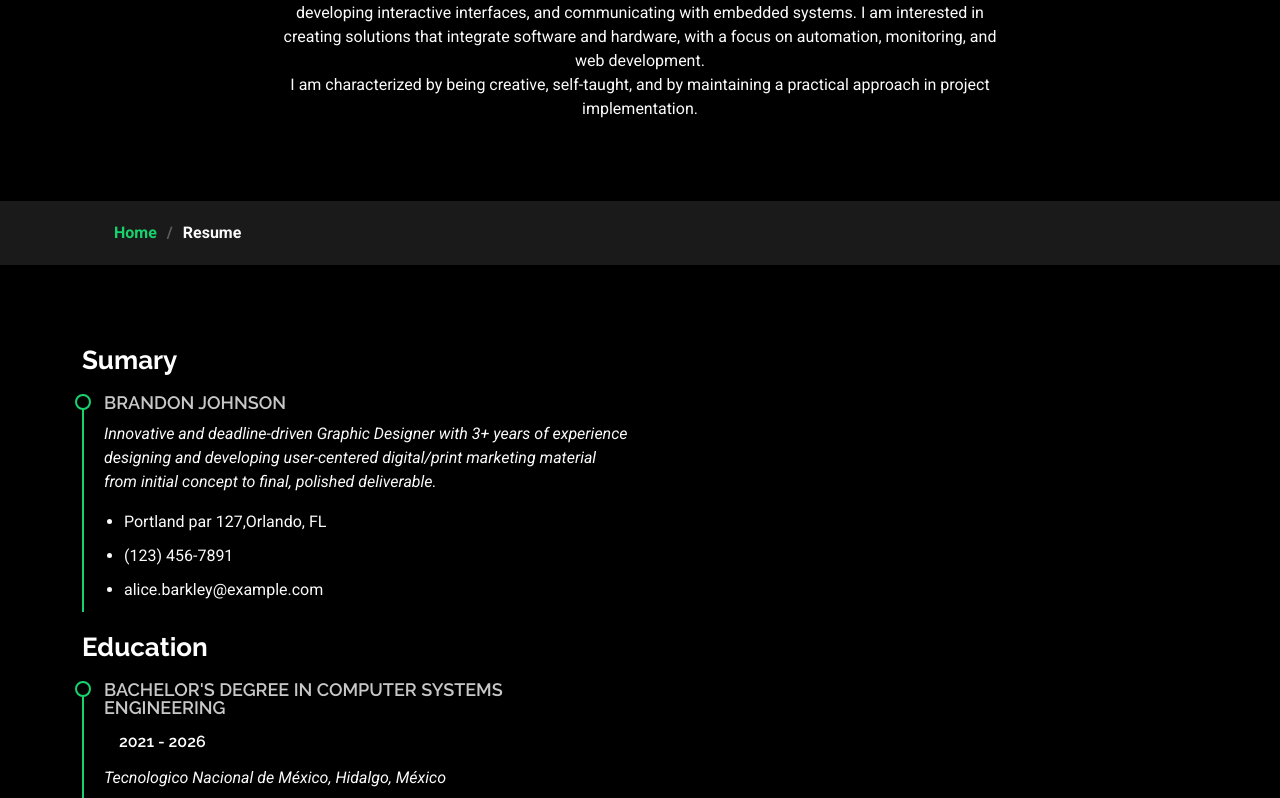
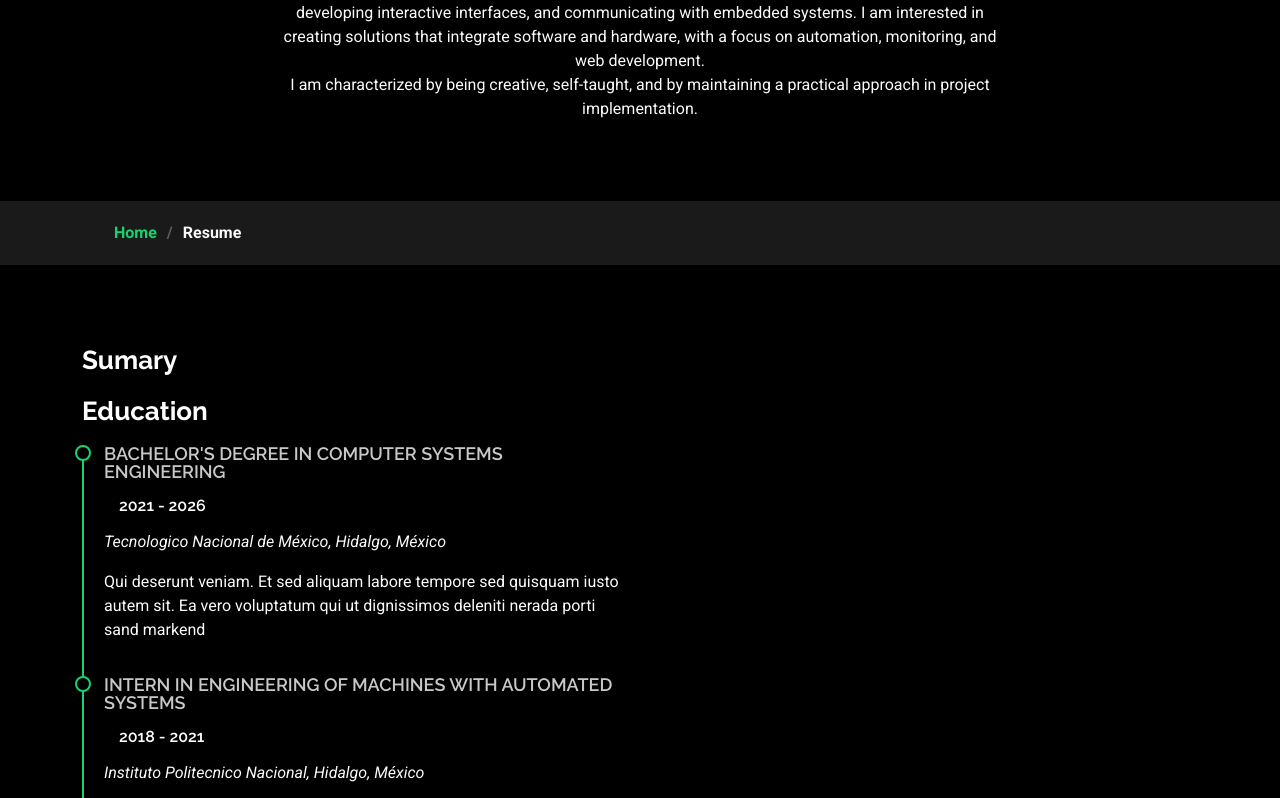
Before and after one commit to G11003/Portfolio, a plain HTML site: page resume.html in a window 1280 px wide. Shown: the part 238-1036 px from the top of the page. Drawn offline with Linux system fonts and the light colour scheme.

Commit message:
Update resume.html

```diff
--- a/resume.html
+++ b/resume.html
@@ -96,16 +96,6 @@ I am a Systems Engineer with experience in programming (Java, Python, JavaScript
           <div class="col-lg-6" data-aos="fade-up" data-aos-delay="100">
             <h3 class="resume-title">Sumary</h3>
 
-            <div class="resume-item pb-0">
-              <h4>Brandon Johnson</h4>
-              <p><em>Innovative and deadline-driven Graphic Designer with 3+ years of experience designing and developing user-centered digital/print marketing material from initial concept to final, polished deliverable.</em></p>
-              <ul>
-                <li>Portland par 127,Orlando, FL</li>
-                <li>(123) 456-7891</li>
-                <li>alice.barkley@example.com</li>
-              </ul>
-            </div><!-- Edn Resume Item -->
-
             <h3 class="resume-title">Education</h3>
             <div class="resume-item">
               <h4>Bachelor's degree in Computer Systems Engineering</h4>
```
